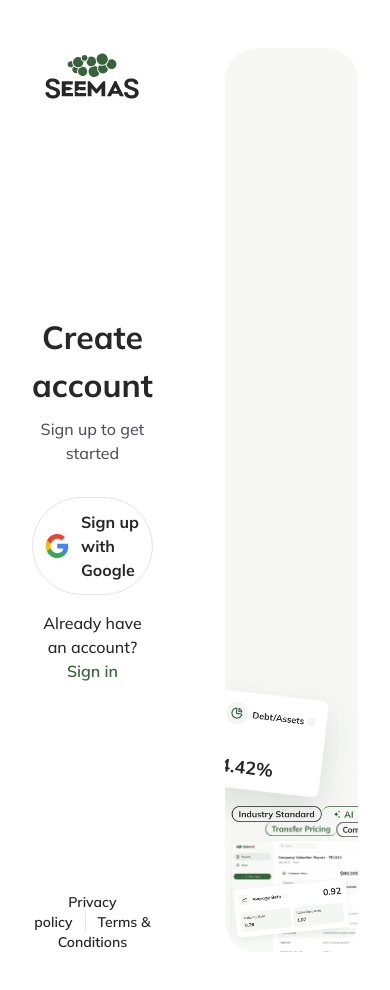
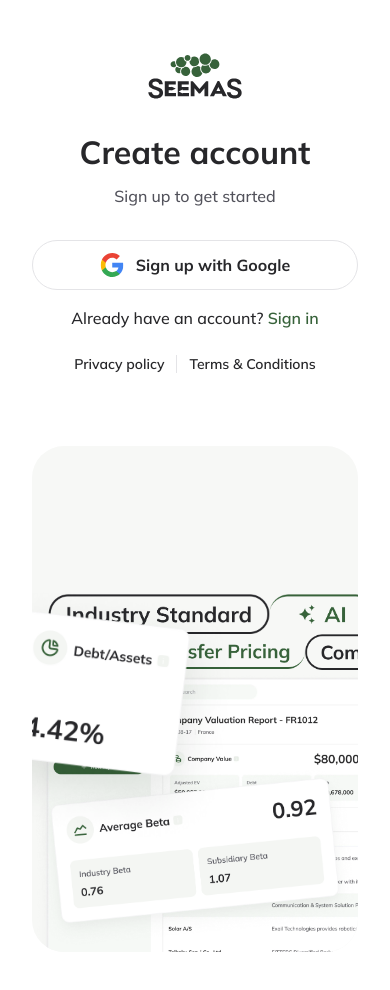
Before and after one commit to yassinezaanouni/seemas, a Next.js app: page /auth/sign-up in a window 390 px wide. Shown: the top 990 px of the page. Built offline with nearby package versions, Linux system fonts and the light colour scheme.

Commit message:
improve responsivness

```diff
--- a/src/app/auth/sign-up/page.tsx
+++ b/src/app/auth/sign-up/page.tsx
@@ -4,7 +4,7 @@
 import {LeftPanel} from "../component/left-panel";
 
 const page = () => (
-  <section className="container flex h-screen min-h-[1000px] gap-[4.5rem]">
+  <section className="container flex h-screen min-h-[1000px] flex-col gap-[4.5rem] lg:flex-row">
     <LeftPanel
       title="Create account"
       subtitle="Sign up to get started"
```
